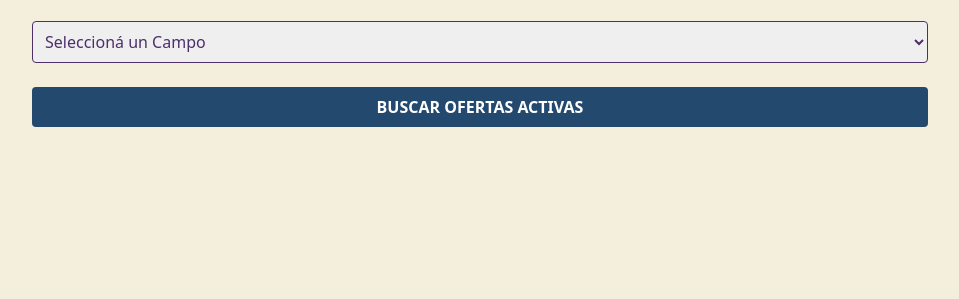
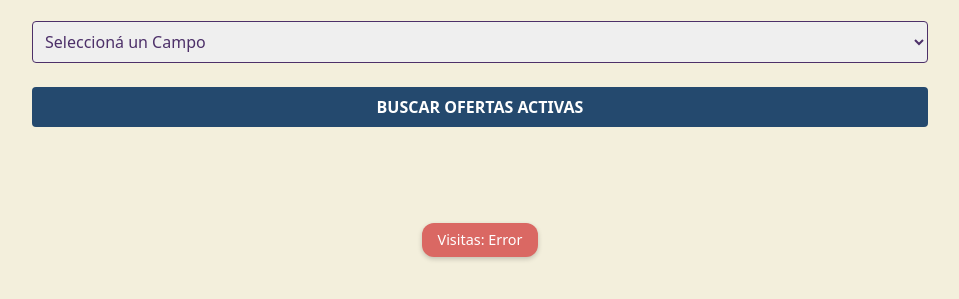
Before and after one commit to DocentesBrown/concursos_superior, a plain HTML site: page index.html in a window 1280 px wide. Shown: the part 79-378 px from the top of the page, without its empty margins (160-1119 px from the left). Drawn offline with nearby package versions, Linux system fonts and the light colour scheme; no server answers.

Commit message:
Update index.html

```diff
--- a/index.html
+++ b/index.html
@@ -22,6 +22,16 @@
     }
     select, button {
       color: #4d3069;
+    }
+    .contador {
+      margin-top: 2rem;
+      font-size: 0.9rem;
+      background-color: #da6863;
+      color: white;
+      display: inline-block;
+      padding: 0.4rem 1rem;
+      border-radius: 12px;
+      box-shadow: 0 2px 5px rgba(0,0,0,0.2);
     }
   </style>
 </head>
@@ -58,9 +68,14 @@
         ☕ Invitanos un Cafecito
       </a>
     </div>
+
+    <!-- Contador de visitas -->
+    <div class="text-center mt-10">
+      <span class="contador">Visitas: <span id="contador">...</span></span>
+    </div>
   </div>
 
-  <!-- Script -->
+  <!-- Scripts -->
   <script>
     const sheetURL = "https://docs.google.com/spreadsheets/d/e/2PACX-1vRyqgjE9sIIl7fEjrmVzsQo7lCc8w6Nw4EKqcbrqsT-gUDXt_YHn4tHIZJJ7eAEr9JNlJvTW16r7Fyk/pub?output=csv";
     let datos = [];
@@ -183,6 +198,17 @@
         alert("Texto copiado al portapapeles. También se abrió WhatsApp si está disponible.");
       });
     }
+
+    // Contador de visitas
+    fetch("https://script.google.com/macros/s/AKfycbxbourZ_L9QNmwuAgMhKSBr3fyOfVcQkSyeCNarDcQgJHugZSktyZ7KlASlYnVm2EkCcg/exec")
+      .then(response => response.text())
+      .then(data => {
+        document.getElementById("contador").textContent = data;
+      })
+      .catch(error => {
+        console.error("Error al obtener el contador:", error);
+        document.getElementById("contador").textContent = "Error";
+      });
   </script>
 </body>
 </html>
```
